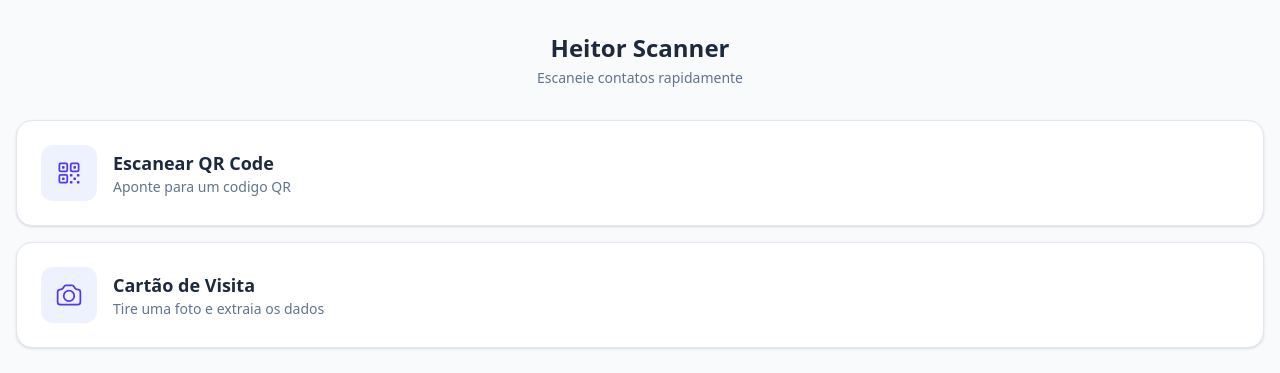
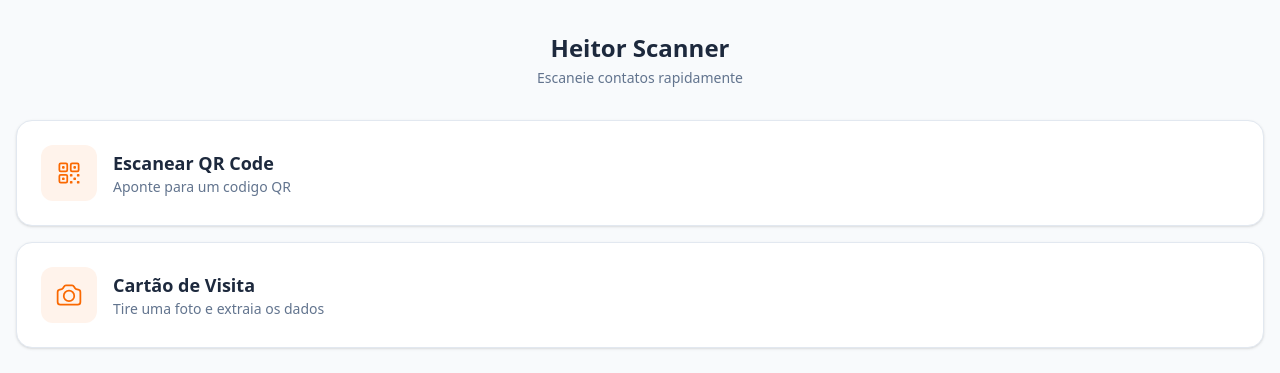
Before and after one commit to gyrosai/heitor-kuser-scanner, a Next.js app in the folder frontend/: page / in a window 1280 px wide. Shown: the top 373 px of the page. Built offline with nearby package versions, Linux system fonts and the light colour scheme; no server answers.

Commit message:
brand: CIMI360 orange theme #FA6801

```diff
--- a/frontend/src/app/page.tsx
+++ b/frontend/src/app/page.tsx
@@ -108,7 +108,7 @@ export default function Home() {
   if (state === "loading") {
     return (
       <div className="flex min-h-screen flex-col items-center justify-center bg-[#F8FAFC] px-4">
-        <div className="h-12 w-12 animate-spin rounded-full border-4 border-indigo-600 border-t-transparent" />
+        <div className="h-12 w-12 animate-spin rounded-full border-4 border-[#FA6801] border-t-transparent" />
         <p className="mt-4 text-lg text-slate-500">Analisando cartão...</p>
       </div>
     );
@@ -172,9 +172,9 @@ export default function Home() {
           onClick={() => setState("scanning_qr")}
           className="flex w-full items-center gap-4 rounded-2xl bg-white border border-slate-200 p-6 shadow-sm active:bg-slate-50 transition-colors"
         >
-          <div className="flex h-14 w-14 shrink-0 items-center justify-center rounded-xl bg-indigo-50">
+          <div className="flex h-14 w-14 shrink-0 items-center justify-center rounded-xl bg-[#FFF3EB]">
             <svg
-              className="h-7 w-7 text-indigo-600"
+              className="h-7 w-7 text-[#FA6801]"
               fill="none"
               stroke="currentColor"
               viewBox="0 0 24 24"
@@ -205,9 +205,9 @@ export default function Home() {
           onClick={() => setState("capturing_card")}
           className="flex w-full items-center gap-4 rounded-2xl bg-white border border-slate-200 p-6 shadow-sm active:bg-slate-50 transition-colors"
         >
-          <div className="flex h-14 w-14 shrink-0 items-center justify-center rounded-xl bg-indigo-50">
+          <div className="flex h-14 w-14 shrink-0 items-center justify-center rounded-xl bg-[#FFF3EB]">
             <svg
-              className="h-7 w-7 text-indigo-600"
+              className="h-7 w-7 text-[#FA6801]"
               fill="none"
               stroke="currentColor"
               viewBox="0 0 24 24"
--- a/frontend/src/components/CardCapture.tsx
+++ b/frontend/src/components/CardCapture.tsx
@@ -105,7 +105,7 @@ export default function CardCapture({ onCapture, onClose }: CardCaptureProps) {
       <div className="flex flex-1 flex-col items-center justify-center gap-6 px-6">
         {sending ? (
           <>
-            <div className="h-12 w-12 animate-spin rounded-full border-4 border-indigo-600 border-t-transparent" />
+            <div className="h-12 w-12 animate-spin rounded-full border-4 border-[#FA6801] border-t-transparent" />
             <p className="text-lg text-slate-500">Analisando cartão...</p>
           </>
         ) : preview ? (
@@ -122,13 +122,13 @@ export default function CardCapture({ onCapture, onClose }: CardCaptureProps) {
             <div className="flex w-full max-w-sm gap-3">
               <button
                 onClick={handleRetake}
-                className="flex-1 rounded-xl border border-indigo-200 bg-white py-4 text-lg font-semibold text-indigo-600 active:bg-indigo-50 transition-colors"
+                className="flex-1 rounded-xl border border-[#FA6801]/30 bg-white py-4 text-lg font-semibold text-[#FA6801] active:bg-[#FFF3EB] transition-colors"
               >
                 Tirar Outra
               </button>
               <button
                 onClick={handleConfirm}
-                className="flex-1 rounded-xl bg-indigo-600 py-4 text-lg font-semibold text-white active:bg-indigo-700 transition-colors"
+                className="flex-1 rounded-xl bg-[#FA6801] py-4 text-lg font-semibold text-white active:bg-[#E55D00] transition-colors"
               >
                 Enviar
               </button>
@@ -136,9 +136,9 @@ export default function CardCapture({ onCapture, onClose }: CardCaptureProps) {
           </>
         ) : (
           <>
-            <div className="flex h-32 w-32 items-center justify-center rounded-full bg-indigo-50 border border-indigo-100">
+            <div className="flex h-32 w-32 items-center justify-center rounded-full bg-[#FFF3EB] border border-[#FA6801]/20">
               <svg
-                className="h-16 w-16 text-indigo-600"
+                className="h-16 w-16 text-[#FA6801]"
                 fill="none"
                 stroke="currentColor"
                 viewBox="0 0 24 24"
@@ -173,7 +173,7 @@ export default function CardCapture({ onCapture, onClose }: CardCaptureProps) {
 
             <button
               onClick={() => inputRef.current?.click()}
-              className="w-full max-w-xs rounded-xl bg-indigo-600 py-5 text-lg font-semibold text-white active:bg-indigo-700 transition-colors"
+              className="w-full max-w-xs rounded-xl bg-[#FA6801] py-5 text-lg font-semibold text-white active:bg-[#E55D00] transition-colors"
               style={{ minHeight: 52 }}
             >
               Abrir Camera
--- a/frontend/src/components/ContactHistory.tsx
+++ b/frontend/src/components/ContactHistory.tsx
@@ -52,7 +52,7 @@ export default function ContactHistory() {
     <div>
       <div className="mb-3 flex items-center justify-between">
         <h3 className="text-sm font-medium text-slate-500">Contatos recentes</h3>
-        <span className="flex h-6 min-w-6 items-center justify-center rounded-full bg-indigo-50 px-2 text-xs font-semibold text-indigo-600">
+        <span className="flex h-6 min-w-6 items-center justify-center rounded-full bg-[#FFF3EB] px-2 text-xs font-semibold text-[#FA6801]">
           {contacts.length}
         </span>
       </div>
@@ -64,7 +64,7 @@ export default function ContactHistory() {
             disabled={downloading === i}
             className="flex w-full items-center gap-3 rounded-2xl bg-white border border-slate-200 shadow-sm p-4 text-left active:bg-slate-50 transition-colors"
           >
-            <div className="flex h-10 w-10 shrink-0 items-center justify-center rounded-full bg-indigo-50 text-sm font-semibold text-indigo-600">
+            <div className="flex h-10 w-10 shrink-0 items-center justify-center rounded-full bg-[#FFF3EB] text-sm font-semibold text-[#FA6801]">
               {contact.name?.[0]?.toUpperCase() || "?"}
             </div>
             <div className="min-w-0 flex-1">
--- a/frontend/src/components/ContactPreview.tsx
+++ b/frontend/src/components/ContactPreview.tsx
@@ -92,14 +92,14 @@ export default function ContactPreview({
         <button
           onClick={handleSave}
           disabled={!form.name?.trim()}
-          className="w-full rounded-xl bg-indigo-600 py-[14px] text-lg font-semibold text-white disabled:opacity-40 active:bg-indigo-700 transition-colors"
+          className="w-full rounded-xl bg-[#FA6801] py-[14px] text-lg font-semibold text-white disabled:opacity-40 active:bg-[#E55D00] transition-colors"
           style={{ minHeight: 52 }}
         >
           Salvar Contato
         </button>
         <button
           onClick={onReset}
-          className="w-full rounded-xl border border-indigo-200 bg-white py-[14px] text-lg font-semibold text-indigo-600 active:bg-indigo-50 transition-colors"
+          className="w-full rounded-xl border border-[#FA6801]/30 bg-white py-[14px] text-lg font-semibold text-[#FA6801] active:bg-[#FFF3EB] transition-colors"
           style={{ minHeight: 52 }}
         >
           Escanear Outro
@@ -133,7 +133,7 @@ function Field({
         className={`w-full rounded-xl border bg-white px-4 py-3 text-slate-800 outline-none transition-colors ${
           isEmpty
             ? "border-amber-300 focus:border-amber-500 focus:ring-2 focus:ring-amber-500/20"
-            : "border-slate-200 focus:border-indigo-500 focus:ring-2 focus:ring-indigo-500/20"
+            : "border-slate-200 focus:border-[#FA6801] focus:ring-2 focus:ring-[#FA6801]/20"
         }`}
       />
     </div>
```
Also changed, not shown: frontend/public/manifest.json.
